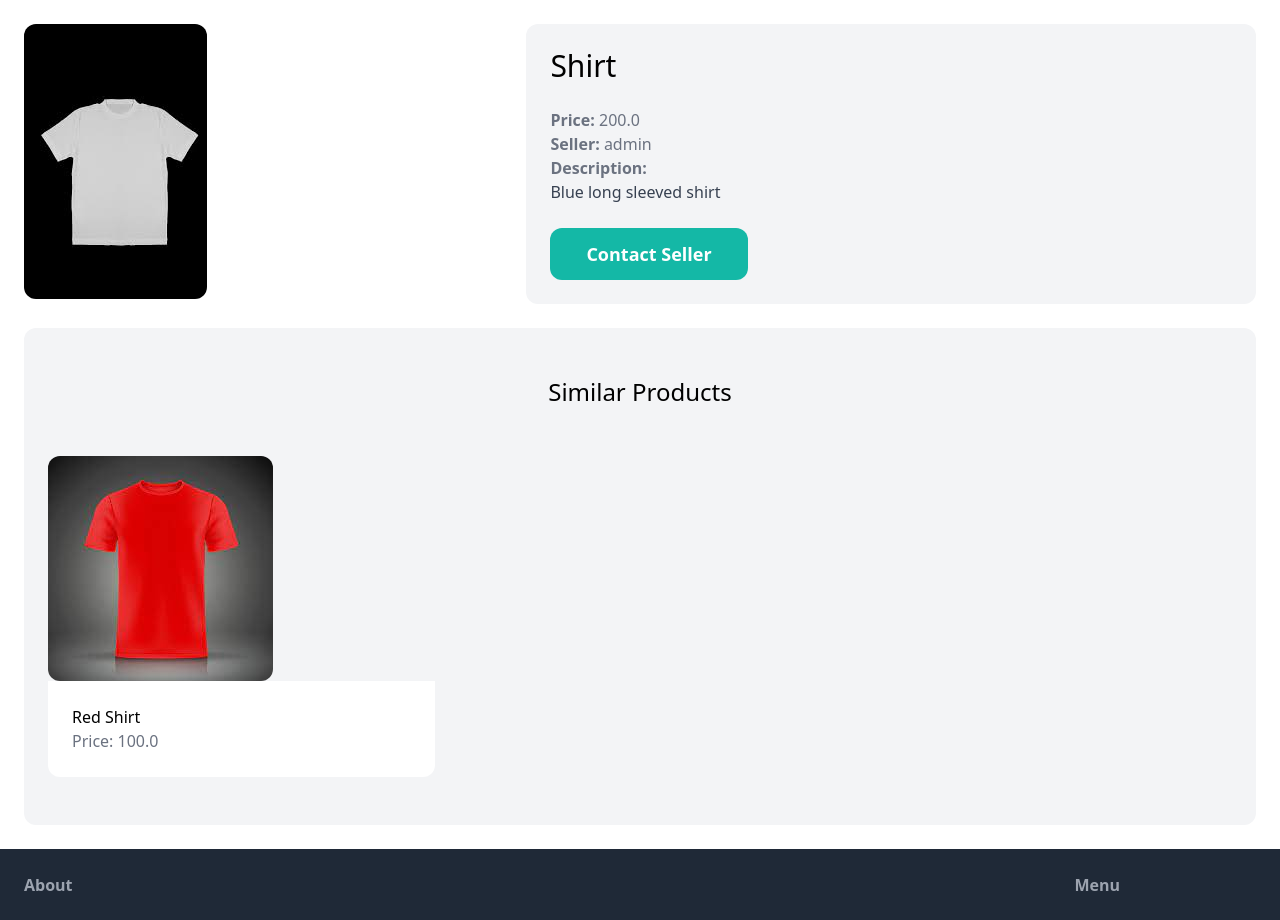
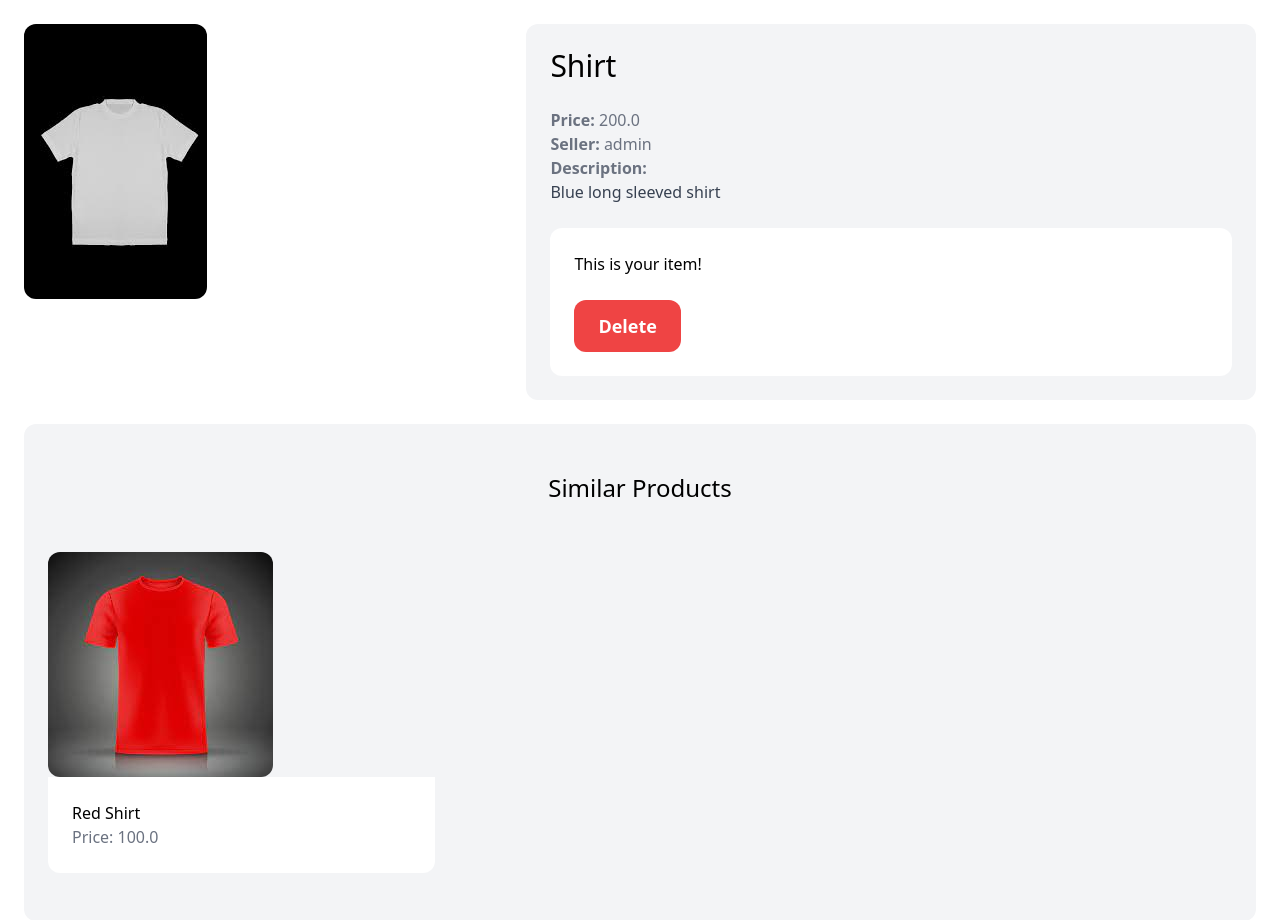
Before and after one commit to ttwange/MarketPlace, a Django app: page /items/1/ in a window 1280 px wide. Shown: the part 77-997 px from the top of the page. Run offline with Django 4.2, Linux system fonts and the light colour scheme; a user stored in the database is signed in; data comes from the database, SQL or seed files in the repository; some libraries are stand-ins or nearby versions.

Commit message:
implemented the delete functionality

```diff
--- a/dashboard/views.py
+++ b/dashboard/views.py
@@ -1,4 +1,4 @@
-from django.shortcuts import render
+from django.shortcuts import render, get_object_or_404
 from django.contrib.auth.decorators import login_required
 from item.models import Items
 
--- a/item/templates/item/detail.html
+++ b/item/templates/item/detail.html
@@ -16,7 +16,15 @@
       {{ item.description }}
       </p>
       {% endif%}
+
+      {% if request.user == item.created_by %}
+      <div class="mt-6 p-6 bg-white rounded-xl">
+        <p>This is your item!</p>
+        <a href="{% url 'item:delete' item.id %}" class="inline-block mt-6 px-6 px-6 py-3 text-lg font-semibold bg-red-500 text-white rounded-xl">Delete</a>
+      </div>
+      {% else %}
       <a href="#" class="inline-block mt-6 px-9 py-3 text-lg font-semibold bg-teal-500 text-white rounded-xl hover:bg-teal-700">Contact Seller</a>
+      {% endif %}
   </div>
 </div>
 
--- a/item/urls.py
+++ b/item/urls.py
@@ -5,4 +5,5 @@ app_name ='item'
 urlpatterns = [
     path('new/',views.new, name='new'),
     path('<int:pk>/',views.detail,name='detail'),
+    path('<int:pk>/delete/',views.delete,name='delete'),
 ]
--- a/item/views.py
+++ b/item/views.py
@@ -24,3 +24,10 @@ def new(request):
         form = NewItemForm()
     context = {'form':form, 'title': 'New item'}
     return render(request, 'item/form.html', context)
+
+@login_required
+def delete(request,pk):
+    item = get_object_or_404(Items, pk=pk, created_by=request.user)
+    item.delete()
+
+    return redirect('dashboard:index')
```
